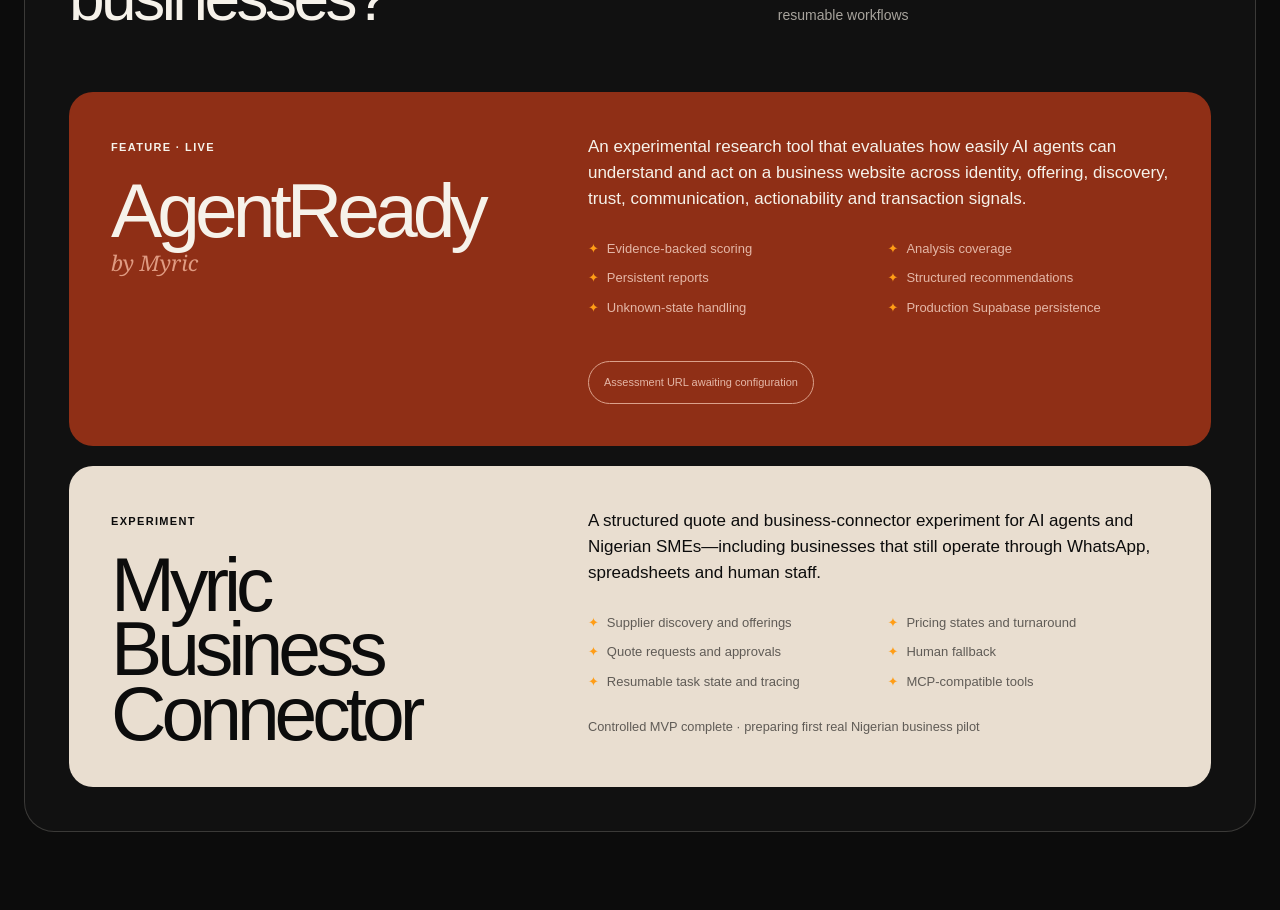
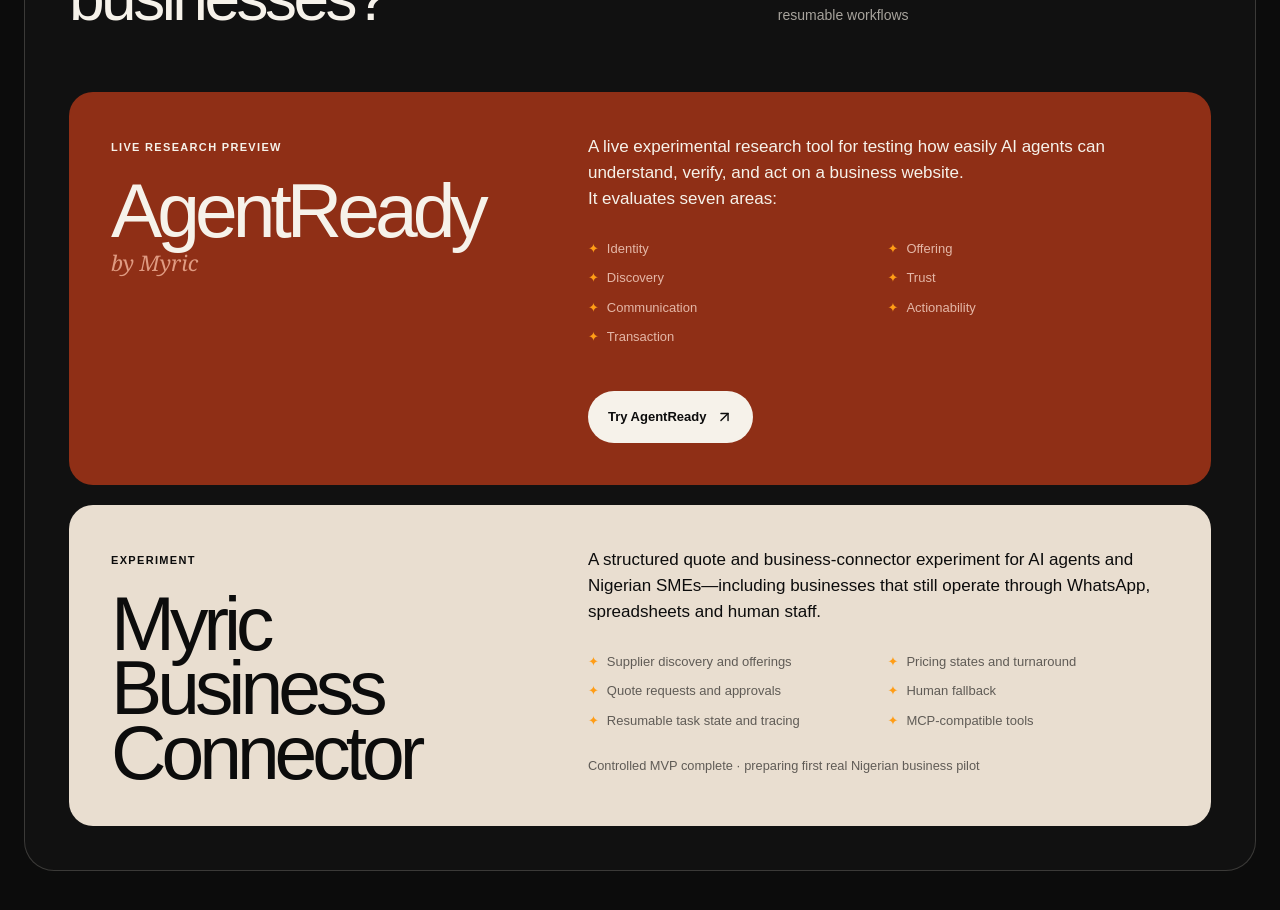
Before and after one commit to ultimatemoxie/ultimatemoxie, a Next.js app: page /agentic-internet in a window 1280 px wide. Shown: the part 3340-4250 px from the top of the page. Built offline with nearby package versions, Linux system fonts and the light colour scheme.

Commit message:
Link AgentReady live research preview

```diff
--- a/app/agentic-internet/page.tsx
+++ b/app/agentic-internet/page.tsx
@@ -64,8 +64,8 @@
           <div className="research-side-label"><span>AGENT → BUSINESS</span><strong>Business Agent Infrastructure</strong></div>
           <div className="research-side-body"><h3>How does an AI agent reliably interact with businesses?</h3><p>Discoverability · offerings · structured data · APIs / MCP · quotes · availability · booking · transactions · permissions · human escalation · resumable workflows</p></div>
           <div className="research-product-feature">
-            <div><span className="eyebrow">FEATURE · LIVE</span><h3>AgentReady <em>by Myric</em></h3></div>
-            <div><p>An experimental research tool that evaluates how easily AI agents can understand and act on a business website across identity, offering, discovery, trust, communication, actionability and transaction signals.</p><ul><li>Evidence-backed scoring</li><li>Analysis coverage</li><li>Persistent reports</li><li>Structured recommendations</li><li>Unknown-state handling</li><li>Production Supabase persistence</li></ul>{AGENTIC_RESEARCH_LINKS.agentReadyUrl ? <a className="pill pill-light" href={AGENTIC_RESEARCH_LINKS.agentReadyUrl} target="_blank" rel="noopener noreferrer">Run an AgentReady assessment <ArrowUpRight /></a> : <span className="research-config-note">Assessment URL awaiting configuration</span>}</div>
+            <div><span className="eyebrow">LIVE RESEARCH PREVIEW</span><h3>AgentReady <em>by Myric</em></h3></div>
+            <div><p>A live experimental research tool for testing how easily AI agents can understand, verify, and act on a business website.</p><p>It evaluates seven areas:</p><ul><li>Identity</li><li>Offering</li><li>Discovery</li><li>Trust</li><li>Communication</li><li>Actionability</li><li>Transaction</li></ul><a className="pill pill-light" href={AGENTIC_RESEARCH_LINKS.agentReadyUrl} target="_blank" rel="noopener noreferrer">Try AgentReady <ArrowUpRight /></a></div>
           </div>
           <div className="research-product-feature research-product-secondary"><div><span className="eyebrow">EXPERIMENT</span><h3>Myric Business Connector</h3></div><div><p>A structured quote and business-connector experiment for AI agents and Nigerian SMEs—including businesses that still operate through WhatsApp, spreadsheets and human staff.</p><ul><li>Supplier discovery and offerings</li><li>Pricing states and turnaround</li><li>Quote requests and approvals</li><li>Human fallback</li><li>Resumable task state and tracing</li><li>MCP-compatible tools</li></ul><small>Controlled MVP complete · preparing first real Nigerian business pilot</small></div></div>
         </article>
--- a/lib/site.ts
+++ b/lib/site.ts
@@ -15,7 +15,7 @@
 } as const;
 
 export const AGENTIC_RESEARCH_LINKS = {
-  agentReadyUrl: null as string | null,
+  agentReadyUrl: "https://agentready-ecru.vercel.app/",
   featuredVideoUrl: "https://youtu.be/wXZOoaf0z_0",
   featuredVideoEmbedUrl: "https://www.youtube-nocookie.com/embed/wXZOoaf0z_0",
   xUrl: SOCIAL_PROFILES.x,
```
